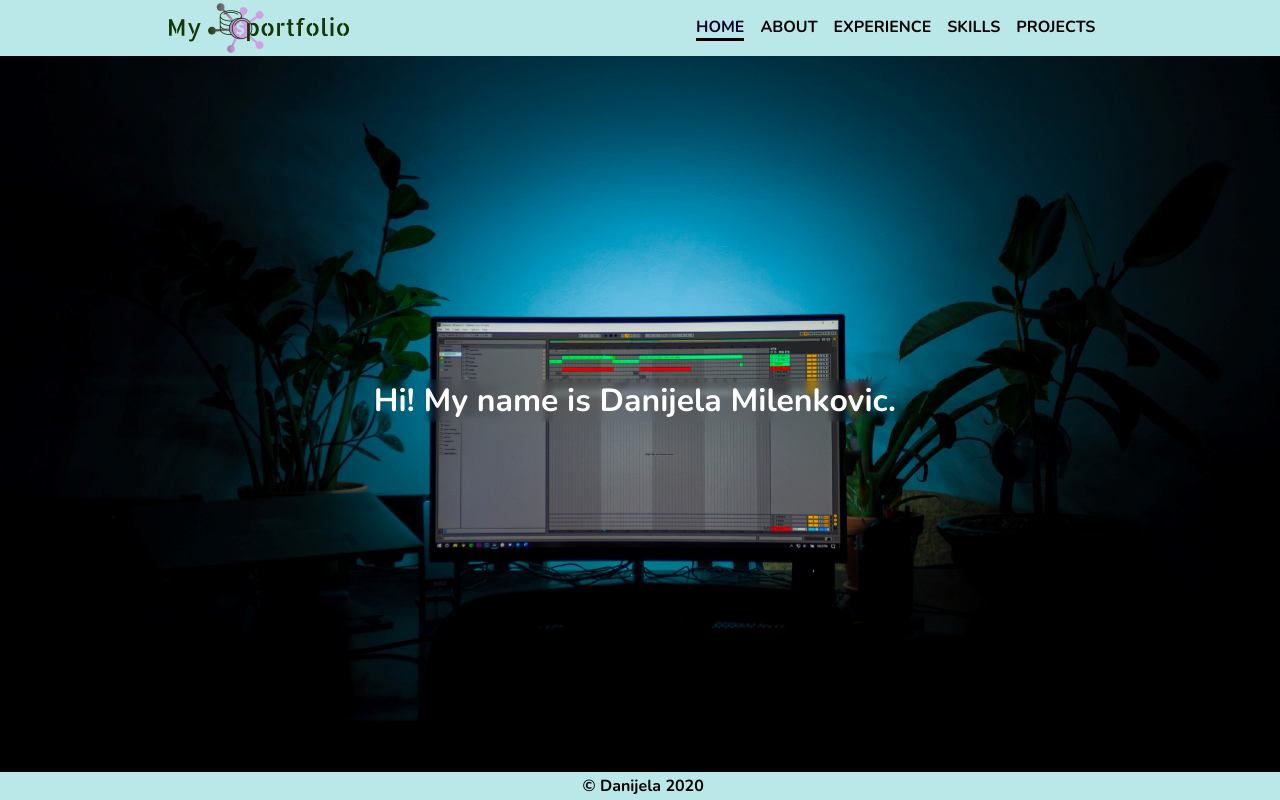
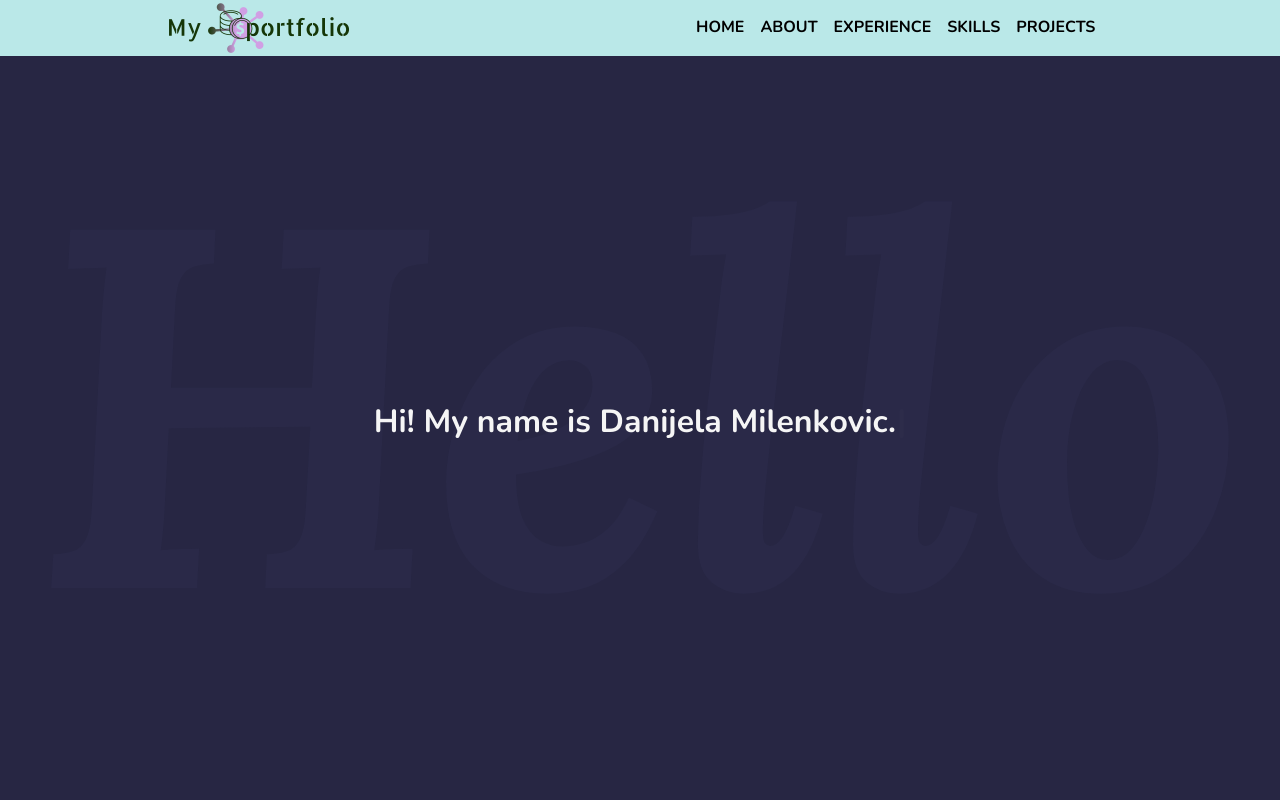
Before and after one commit to Danijela2019/portfolio, a React (Create React App) app: page / in a window 1280 px wide. Shown: the top 800 px of the page. Built offline with nearby package versions, Linux system fonts and the light colour scheme.

Commit message:
changed the background

```diff
--- a/public/index.html
+++ b/public/index.html
@@ -5,18 +5,26 @@
         <link rel="icon" href="%PUBLIC_URL%/favicon.ico" />
         <meta name="viewport" content="width=device-width, initial-scale=1" />
         <meta name="theme-color" content="#000000" />
-    <meta
-      name="description"
-      content="Web site created using create-react-app"
-    />
+        <meta name="description" content="Web site created using create-react-app" />
         <link rel="apple-touch-icon" href="%PUBLIC_URL%/logo192.png" />
         <!--
       manifest.json provides metadata used when your web app is installed on a
       user's mobile device or desktop. See https://developers.google.com/web/fundamentals/web-app-manifest/
     -->
         <link rel="manifest" href="%PUBLIC_URL%/manifest.json" />
-    <link href="https://fonts.googleapis.com/css2?family=Nunito:ital,wght@0,700;1,300&display=swap" rel="stylesheet">
-    <link href="https://fonts.googleapis.com/css2?family=Open+Sans+Condensed:wght@700&display=swap" rel="stylesheet">
+        <link
+            href="https://fonts.googleapis.com/css2?family=Nunito:ital,wght@0,700;1,300&display=swap"
+            rel="stylesheet"
+        />
+        <link
+            href="https://fonts.googleapis.com/css2?family=Open+Sans+Condensed:wght@700&display=swap"
+            rel="stylesheet"
+        />
+        <link rel="preconnect" href="https://fonts.gstatic.com" />
+        <link
+            href="https://fonts.googleapis.com/css2?family=Lora:ital,wght@1,700&display=swap"
+            rel="stylesheet"
+        />
         <!--
       Notice the use of %PUBLIC_URL% in the tags above.
       It will be replaced with the URL of the `public` folder during the build.
@@ -40,6 +48,5 @@
 
       To begin the development, run `npm start` or `yarn start`.
       To create a production bundle, use `npm run build` or `yarn build`.
-    -->
-  </body>
+    --></body>
 </html>
--- /dev/null
+++ b/src/pages/home/Background.jsx
@@ -0,0 +1,14 @@
+import React from 'react'
+import '../../styles/Background.css';
+import TypeWritingEfect from './Typewriting';
+
+ const Background = () => {
+    return (
+        <section className='wrapper'>
+            <h1 className='header'>Hello</h1>
+            <TypeWritingEfect/>
+        </section>
+    )
+}
+
+export default Background;
--- a/src/pages/home/HomeBoard.jsx
+++ b/src/pages/home/HomeBoard.jsx
@@ -1,12 +1,12 @@
 import React from 'react';
 
-import '../../styles/HomeBoard.css';
-import TypeWritingEfect from './Typewriting';
+import '../../styles/HomeBoard.css'
+import Background from './Background'
 
 const HomeBoard = () => {
     return (
-        <main className="homeboard_main" id="home">
-            <TypeWritingEfect />
+        <main className='homeboard_main' >
+            <Background/>
         </main>
     );
 };
--- /dev/null
+++ b/src/styles/Background.css
@@ -0,0 +1,17 @@
+.wrapper {
+    background: #272643;
+    position: relative;
+    height: 100vh;
+    width: 100%;
+    display: flex;
+    flex-direction: column;
+    align-items: center;
+    justify-content: center;
+    z-index: 1;
+}
+.header {
+    color: #2e2d4e77;
+    font-size: 40vw;
+    z-index: 2;
+    font-family: 'Lora', serif;
+}
--- a/src/styles/HomeBoard.css
+++ b/src/styles/HomeBoard.css
@@ -4,25 +4,17 @@
     align-items: center;
     height: 100vh;
     min-height: 500px;
-    background-image: url('../images/background/keyboard.jpg');
-    background-position: center center;
-    background-repeat: no-repeat;
-    background-attachment: fixed;
-    background-size: cover;
-    background-color: #1d3557;
-  }
-
-
+}
 
 @media only screen and (max-width: 767px) {
     .homeboard_text {
         font-size: 2rem;
-        padding: .5rem;
+        padding: 0.5rem;
     }
 }
 
 @media only screen and (max-device-width: 1366px) {
     .homeboard_main {
-      background-attachment: scroll;
+        background-attachment: scroll;
     }
-  }
+}
--- a/src/styles/NavBar.css
+++ b/src/styles/NavBar.css
@@ -1,18 +1,17 @@
 .navbar_wrapper {
-    display:flex;
+    display: flex;
     justify-content: space-around;
     align-items: center;
 }
 
 .navbar_container {
     display: flex;
-    flex-direction:row;
+    flex-direction: row;
     justify-content: space-around;
-    background-color:#bae8e8;
+    background-color: #bae8e8;
     z-index: 10;
     width: 100%;
     position: fixed;
-
 }
 
 .navbar_links {
@@ -22,8 +21,7 @@
     list-style-type: none;
     text-transform: uppercase;
     transition: 0.2s;
-    padding:1rem;
-
+    padding: 1rem;
 }
 
 .navbar_links a:hover,
@@ -33,12 +31,12 @@
 }
 
 .navbar_item {
-    margin: 0 .5rem;
+    margin: 0 0.5rem;
 }
 
 .navbar_link {
-    text-decoration:none;
-    color:black;
+    text-decoration: none;
+    color: black;
 }
 
 .navbar_toggle {
@@ -50,25 +48,22 @@
     justify-content: flex-start;
 }
 
-
-
-
 @media only screen and (max-width: 767px) {
     .navbar_container {
         display: flex;
-        flex-direction:column;
+        flex-direction: column;
     }
     .navbar_wrapper {
-        display:flex;
+        display: flex;
         flex-direction: row;
         justify-content: space-between;
-        padding: 0 .5rem;
+        padding: 0 0.5rem;
     }
     .navbar_toggle {
         display: flex;
     }
     .navbar_item {
-        margin: .5rem 0;
+        margin: 0.5rem 0;
     }
     .navbar_links {
         display: none;
--- a/src/styles/Typewriting.css
+++ b/src/styles/Typewriting.css
@@ -1,5 +1,8 @@
 .homeboard_text {
-     font-size: 2rem;
-     color:white;
-     backdrop-filter: blur(3px);
+    font-size: 2rem;
+    color: whitesmoke;
+    z-index: 3;
+    position: absolute;
+    left: auto;
+    top: 50vh;
 }
```
Also changed, not shown: src/images/background/keyboard.jpg (deleted). Lines whose indentation alone changed are shown as unchanged.
